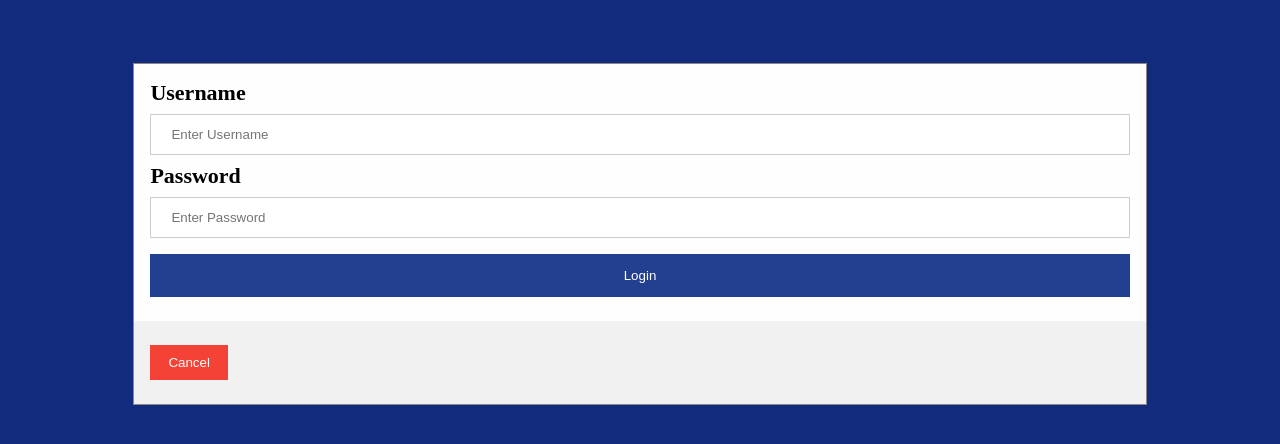
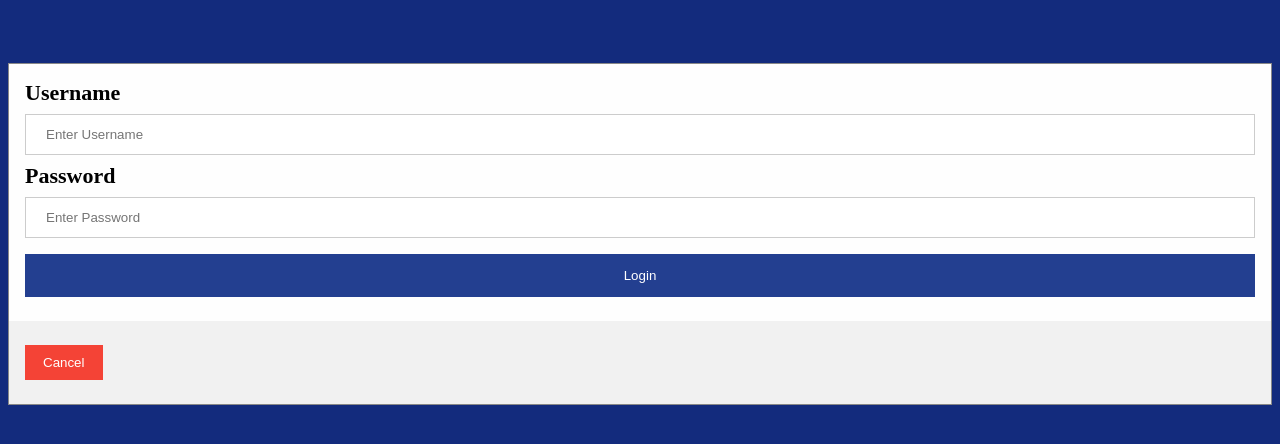
Before and after one commit to Redstone-2/CITComputerClub2, a Jekyll site: the page login.html, which Jekyll copies as it is, in a window 1280 px wide. Shown: the top 444 px of the page. Built offline with Jekyll 4.4.1, drawn with Linux system fonts in a browser that asks for light colours.

Commit message:
Update login.html

```diff
--- a/login.html
+++ b/login.html
@@ -118,7 +118,6 @@
         background-color: #fefefe;
         margin: 5% auto 15% auto; /* 5% from the top, 15% from the bottom and centered */
         border: 1px solid #888;
-        width: 80%; /* Could be more or less, depending on screen size */
       }
 
       /* The Close Button (x) */
```
